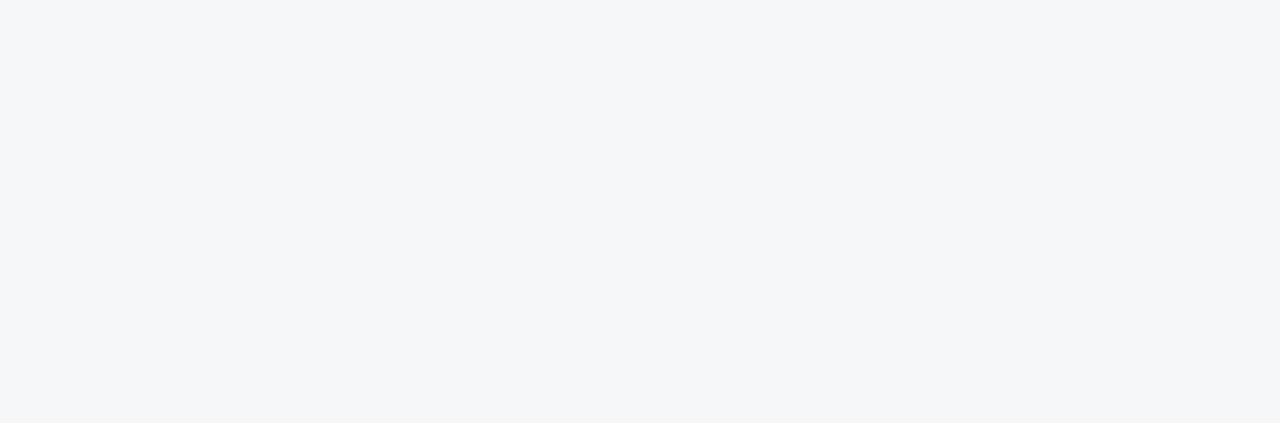
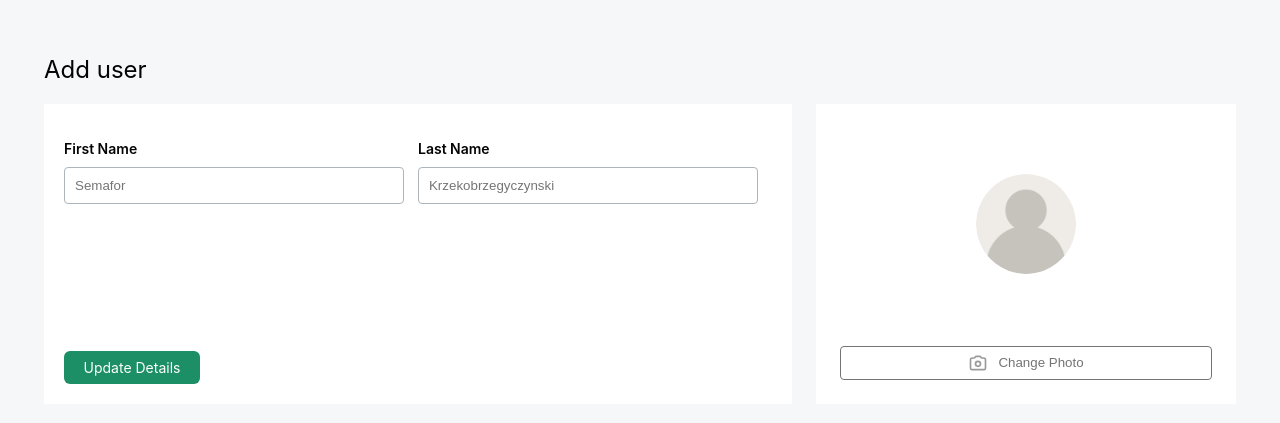
Before and after one commit to kajtd/user_management_recruitment_task, a Vue app: page /user-form/1 in a window 1280 px wide. Before the commit this address had no page. Shown: the part 171-594 px from the top of the page. Built offline with nearby package versions, Linux system fonts and the light colour scheme.

Commit message:
Add logic for editing users

```diff
--- a/src/components/UserListItem.vue
+++ b/src/components/UserListItem.vue
@@ -2,6 +2,9 @@
   import type { User } from './../types/User.ts';
   import { storeToRefs } from 'pinia';
   import { useUsersStore } from '../store/users';
+  import { useRouter } from 'vue-router';
+
+  const router = useRouter();
 
   const usersStore = useUsersStore();
 
@@ -13,8 +16,8 @@
 
   defineProps<Props>();
 
-  const editUser = () => {
-    // Edit user logic here
+  const editUser = (id: number) => {
+    router.push(`/user-form/${id}`);
   };
 
   const deleteUser = async (id: number): Promise<void> => {
@@ -48,10 +51,10 @@
       {{ `${user.first_name} ${user.last_name}` }}
     </td>
     <td class="user-list-item__actions">
-      <button @click="editUser" class="user-list-item__btn">
+      <button class="user-list-item__btn" @click="editUser(user.id)">
         <i class="icon icon--small icon--gray edit"></i>
       </button>
-      <button @click="deleteUser(user.id)" class="user-list-item__btn">
+      <button class="user-list-item__btn" @click="deleteUser(user.id)">
         <i class="icon icon--small icon--gray trash"></i>
       </button>
     </td>
--- a/src/router/index.ts
+++ b/src/router/index.ts
@@ -8,8 +8,8 @@ export default createRouter({
       component: () => import('../views/UserList.vue'),
     },
     {
-      path: '/user-form',
+      path: '/user-form/:id?',
       component: () => import('../views/UserForm.vue'),
-    },
+    }
   ],
 })
--- a/src/views/UserForm.vue
+++ b/src/views/UserForm.vue
@@ -1,9 +1,9 @@
 <script setup lang="ts">
-  import { ref } from 'vue';
+  import { ref, onMounted } from 'vue';
   import { storeToRefs } from 'pinia';
   import { useUsersStore } from '../store/users';
   import type { User } from '../types/User';
-  import { useRouter } from 'vue-router';
+  import { useRouter, useRoute } from 'vue-router';
   import defaultAvatar from '../assets/images/user-icon.png';
   import AppButton from '../components/AppButton.vue';
 
@@ -16,6 +16,7 @@
   };
 
   const router = useRouter();
+  const route = useRoute();
 
   const usersStore = useUsersStore();
 
@@ -32,9 +33,26 @@
     }
   };
 
-  async function createUser(user: User): Promise<APIResponse> {
-    const response = await fetch('https://reqres.in/api/users', {
-      method: 'POST',
+  onMounted(() => {
+    const id = Number(route.params.id);
+    if (id) {
+      const userToEdit = users.value.find((user) => user.id === id);
+      if (userToEdit) {
+        firstName.value = userToEdit.first_name;
+        lastName.value = userToEdit.last_name;
+        avatar.value = userToEdit.avatar;
+      }
+    }
+  });
+
+  async function saveUser(user: User): Promise<APIResponse> {
+    const method = user.id ? 'PUT' : 'POST';
+    const url = user.id
+      ? `https://reqres.in/api/users/${user.id}`
+      : 'https://reqres.in/api/users';
+
+    const response = await fetch(url, {
+      method,
       headers: {
         'Content-Type': 'application/json',
       },
@@ -42,29 +60,32 @@
     });
 
     if (!response.ok) {
-      throw new Error('Error when creating new user');
+      throw new Error('Error when saving user');
     }
 
     return response.json();
   }
 
   const onSubmit = async () => {
-    const newUser: User = {
-      id: users.value.length + 1,
+    const userToSave: User = {
+      id: Number(route.params.id) || users.value.length + 1,
       avatar: avatar.value,
       first_name: firstName.value,
       last_name: lastName.value,
     };
 
     try {
-      const createdUser = await createUser({
-        id: users.value.length + 1,
-        first_name: newUser.first_name,
-        last_name: newUser.last_name,
-        avatar: newUser.avatar,
-      });
+      const savedUser = await saveUser(userToSave);
 
-      users.value.push(createdUser);
+      if (route.params.id) {
+        const index = users.value.findIndex(
+          (u) => u.id === Number(route.params.id)
+        );
+        users.value.splice(index, 1, savedUser);
+      } else {
+        users.value.push(savedUser);
+      }
+
       router.push('/');
     } catch (error) {
       console.error(error);
```
